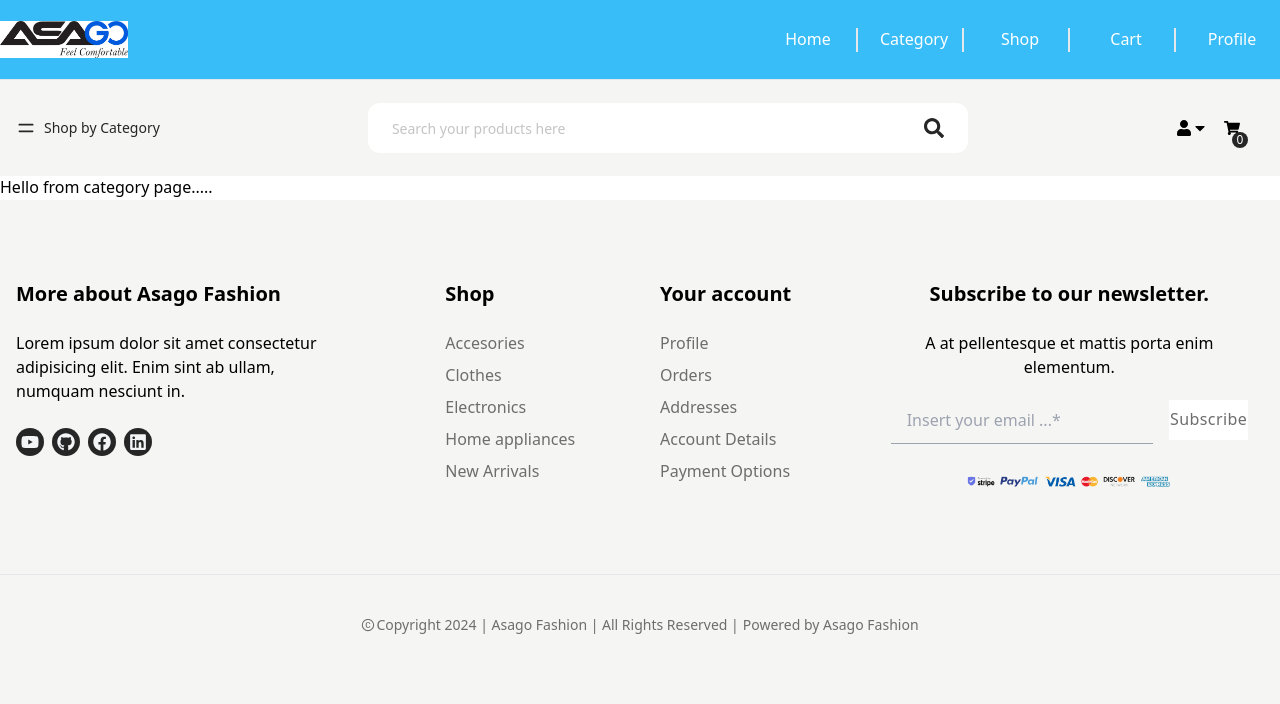
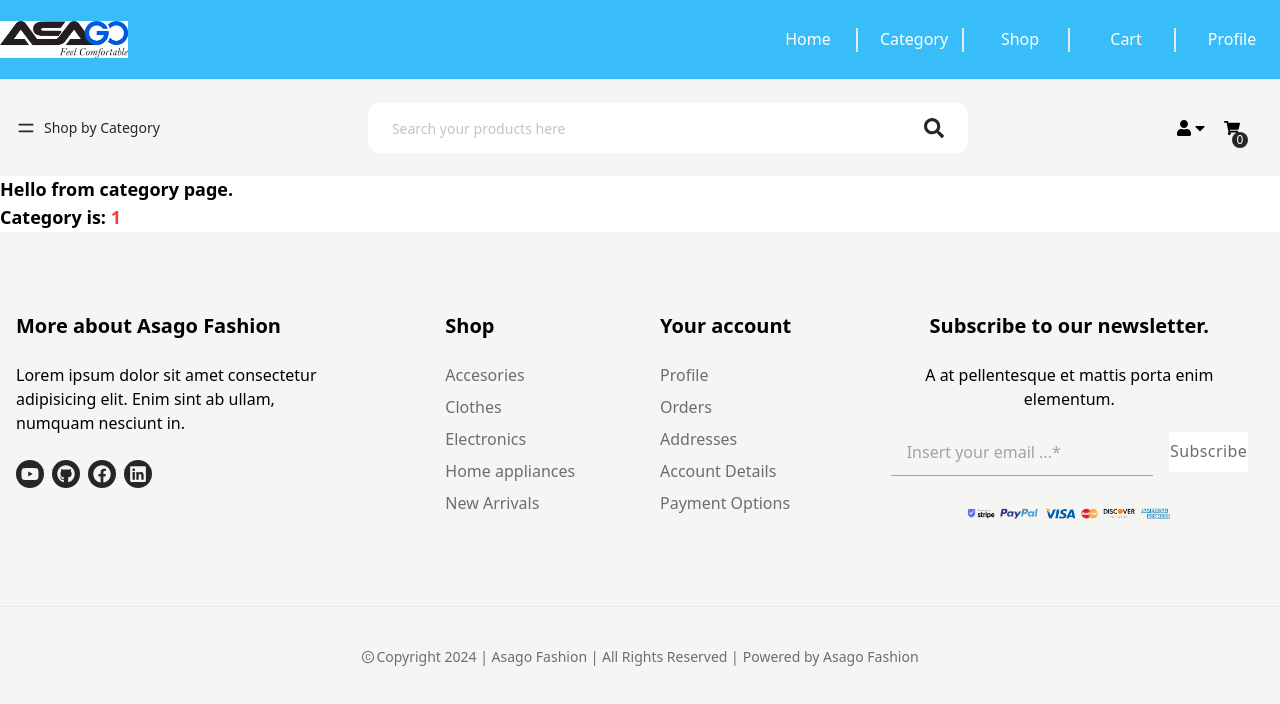
Before and after one commit to Ashik-Ahmed/asago-fashion-ecommerce-frontend, a Next.js app: page /category/1 in a window 1280 px wide. Shown: the top 704 px of the page. Built offline with nearby package versions, Linux system fonts and the light colour scheme.

Commit message:
accessed the dynamic slug value from category page

```diff
--- a/src/app/category/[slug]/page.jsx
+++ b/src/app/category/[slug]/page.jsx
@@ -1,9 +1,12 @@
+import { useRouter } from 'next/navigation';
 import React from 'react';
 
-const CategoryPage = () => {
+const CategoryPage = ({ params }) => {
+
     return (
-        <div>
-            Hello from category page.....
+        <div className='text-lg font-semibold'>
+            <p>Hello from category page.</p>
+            <p>Category is: <span className='text-red-500'>{params.slug}</span></p>
         </div>
     );
 };
--- a/src/components/HeaderBottom.jsx
+++ b/src/components/HeaderBottom.jsx
@@ -69,26 +69,26 @@ const HeaderBottom = () => {
                                 initial={{ y: 30, opacity: 0 }}
                                 animate={{ y: 0, opacity: 1 }}
                                 transition={{ duration: 0.5 }}
-                                className="absolute top-28 z-50 bg-primeColor w-auto text-[#767676] h-auto p-4 pb-6"
+                                className="flex flex-col absolute top-28 z-50 bg-primeColor w-auto text-[#767676] h-auto p-4 pb-6"
                             >
-                                <li className="text-gray-400 px-4 py-1 border-b-[1px] border-b-gray-400 hover:border-b-white hover:text-white duration-300 cursor-pointer">
+                                <Link href="/category/accessories" className="text-gray-400 px-4 py-1 border-b-[1px] border-b-gray-400 hover:border-b-white hover:text-white duration-300 cursor-pointer">
                                     Accessories
-                                </li>
-                                <li className="text-gray-400 px-4 py-1 border-b-[1px] border-b-gray-400 hover:border-b-white hover:text-white duration-300 cursor-pointer">
+                                </Link>
+                                <Link href="/category/furnitures" className="text-gray-400 px-4 py-1 border-b-[1px] border-b-gray-400 hover:border-b-white hover:text-white duration-300 cursor-pointer">
                                     Furniture
-                                </li>
-                                <li className="text-gray-400 px-4 py-1 border-b-[1px] border-b-gray-400 hover:border-b-white hover:text-white duration-300 cursor-pointer">
+                                </Link>
+                                <Link href="/category/electronics" className="text-gray-400 px-4 py-1 border-b-[1px] border-b-gray-400 hover:border-b-white hover:text-white duration-300 cursor-pointer">
                                     Electronics
-                                </li>
-                                <li className="text-gray-400 px-4 py-1 border-b-[1px] border-b-gray-400 hover:border-b-white hover:text-white duration-300 cursor-pointer">
+                                </Link>
+                                <Link href="/category/clothes" className="text-gray-400 px-4 py-1 border-b-[1px] border-b-gray-400 hover:border-b-white hover:text-white duration-300 cursor-pointer">
                                     Clothes
-                                </li>
-                                <li className="text-gray-400 px-4 py-1 border-b-[1px] border-b-gray-400  hover:border-b-white hover:text-white duration-300 cursor-pointer">
+                                </Link>
+                                <Link href="/category/bags" className="text-gray-400 px-4 py-1 border-b-[1px] border-b-gray-400  hover:border-b-white hover:text-white duration-300 cursor-pointer">
                                     Bags
-                                </li>
-                                <li className="text-gray-400 px-4 py-1 border-b-[1px] border-b-gray-400  hover:border-b-white hover:text-white duration-300 cursor-pointer">
+                                </Link>
+                                <Link href="/category/hoome-appliances" className="text-gray-400 px-4 py-1 border-b-[1px] border-b-gray-400  hover:border-b-white hover:text-white duration-300 cursor-pointer">
                                     Home appliances
-                                </li>
+                                </Link>
                             </motion.ul>
                         )}
                     </div>
```
